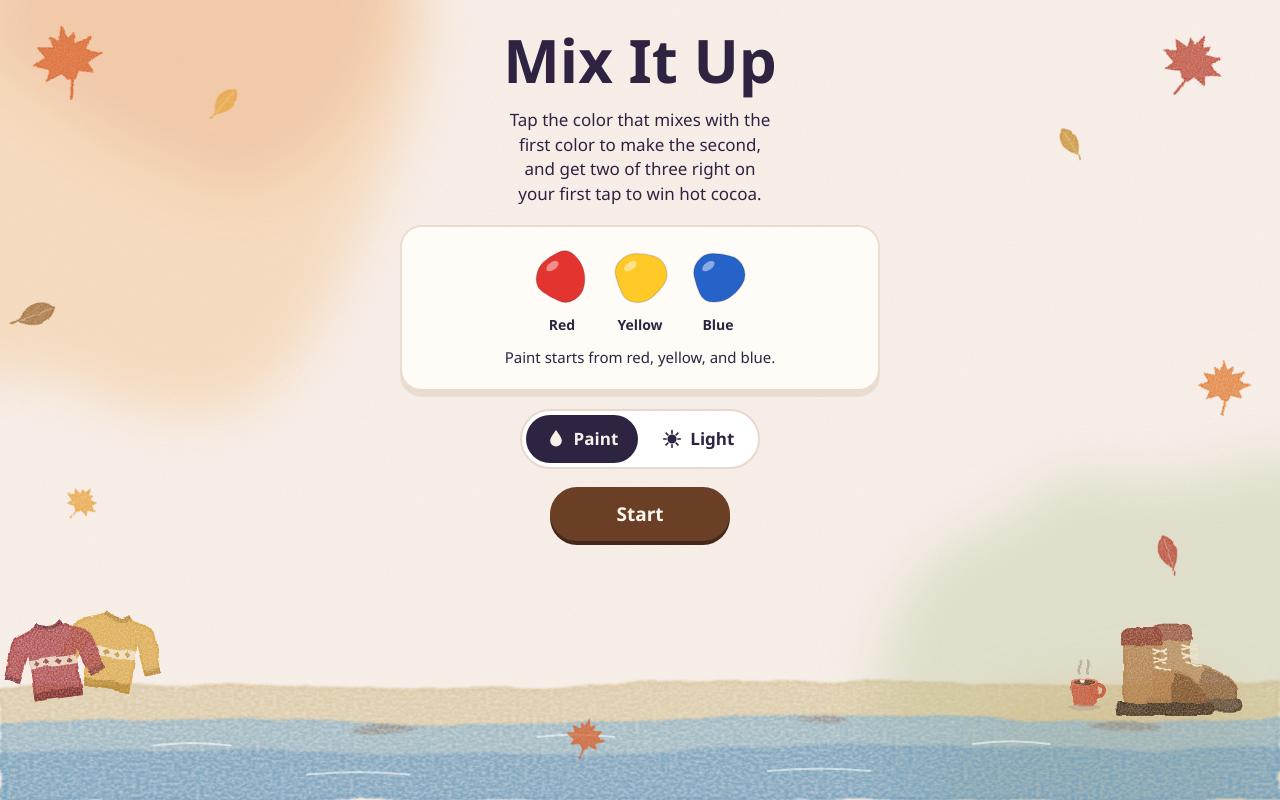
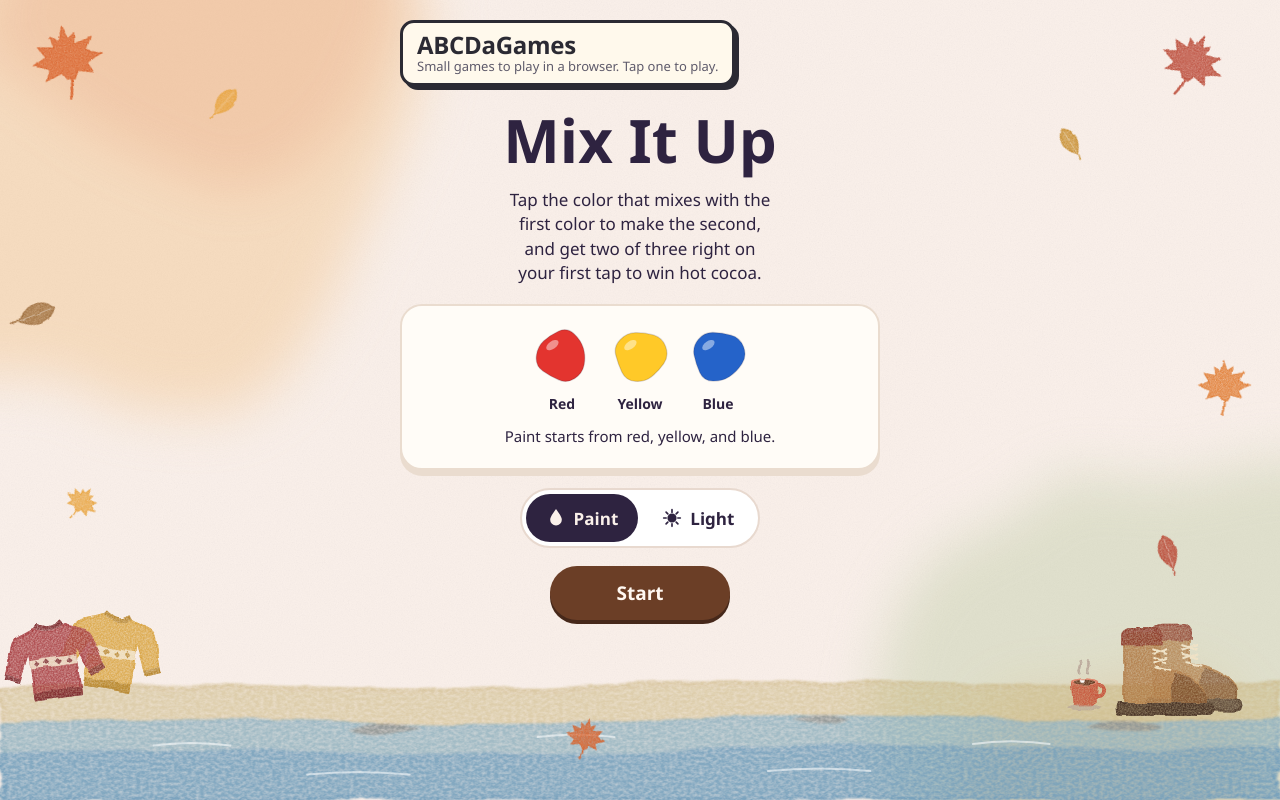
Before and after one commit to jeremynyc4/game-01-mix-it-up, a plain HTML site: page index.html in a window 1280 px wide. Drawn offline with Linux system fonts and the light colour scheme.

Commit message:
Add the ABCDaGames sign at the top, linking back to the home page
The sign from the home page for all the games now sits at the top of this game. Tapping it goes to https://jeremynyc4.github.io/games/.

Co-Authored-By: Claude Fable 5.2 <noreply@anthropic.com>

```diff
--- a/index.html
+++ b/index.html
@@ -404,8 +404,34 @@
     *, *::before, *::after { animation: none !important; transition: none !important; }
   }
 </style>
+<style>
+  /* The ABCDaGames sign at the top of the page. Tapping it goes back to the home page for all the games. */
+  .home-sign {
+    display: inline-block;
+    position: relative;
+    z-index: 1;
+    margin-bottom: 14px;
+    padding: 8px 14px 9px;
+    background: var(--paper, #FFF9EC);
+    color: var(--ink, #2B2A33);
+    border: 3px solid var(--ink, #2B2A33);
+    border-radius: 14px;
+    box-shadow: 4px 4px 0 var(--ink, #2B2A33);
+    text-decoration: none;
+    line-height: 1.15;
+    font-family: ui-rounded, "Arial Rounded MT Bold", "Segoe UI Variable Display", "Segoe UI", system-ui, sans-serif;
+  }
+
+  .home-sign b { display: block; font-size: 24px; letter-spacing: -0.3px; }
+  .home-sign i { display: block; font-style: normal; font-size: 13px; color: var(--muted, #5F5B6B); }
+  /* This game has its own colors under some of the same names, and a dark mode, so the sign gets fixed colors here. */
+  .home-sign { background: #FFF9EC; color: #2B2A33; border-color: #2B2A33; box-shadow: 4px 4px 0 #2B2A33; }
+  .home-sign i { color: #5F5B6B; }
+  .home-row { max-width: 480px; margin: 0 auto; }
+</style>
 </head>
 <body>
+<div class="home-row"><a class="home-sign" href="https://jeremynyc4.github.io/games/"><b>ABCDaGames</b><i>Small games to play in a browser. Tap one to play.</i></a></div>
 <div class="scene" aria-hidden="true">
   <svg width="0" height="0" style="position: absolute">
     <defs>
```
